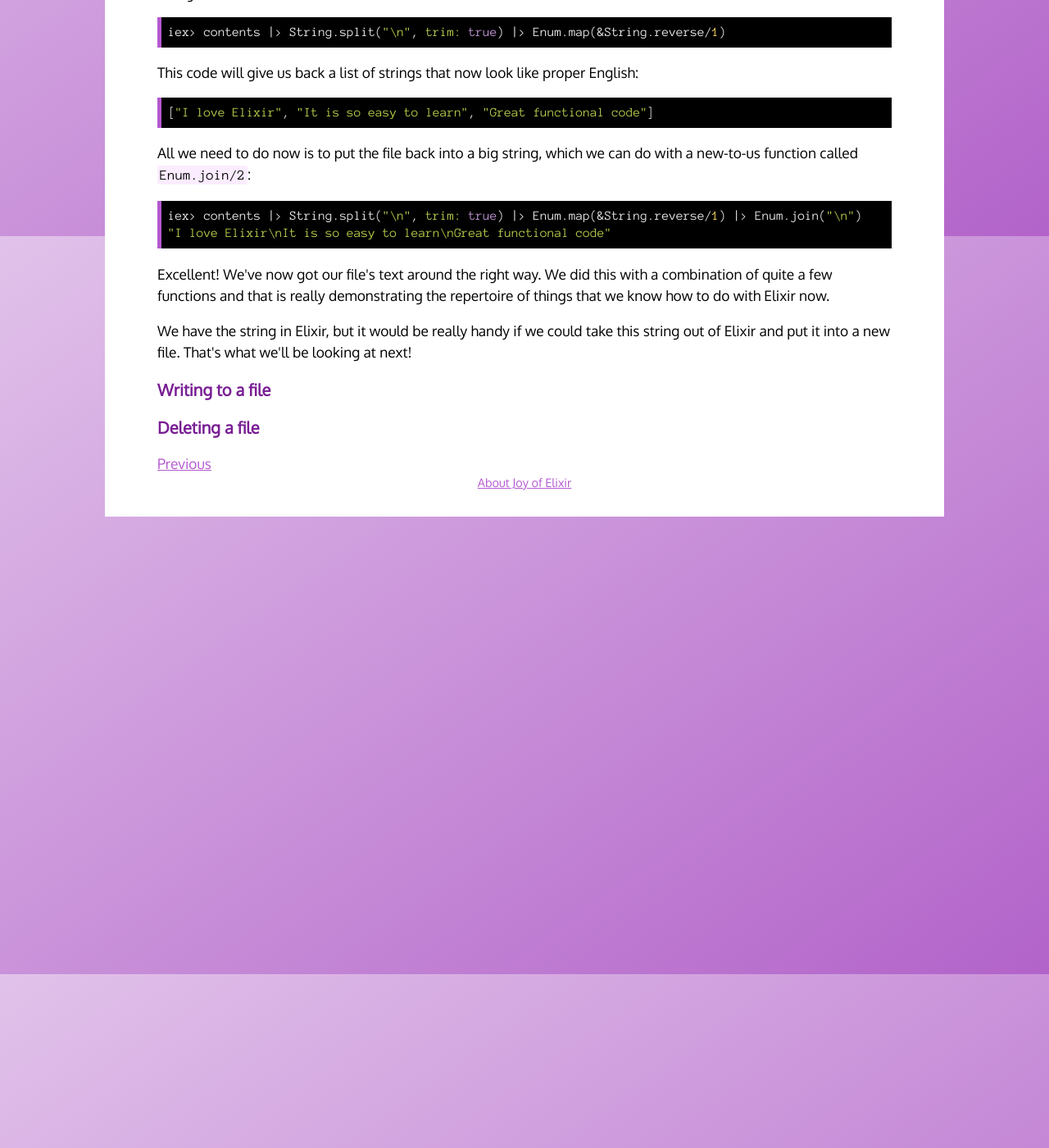
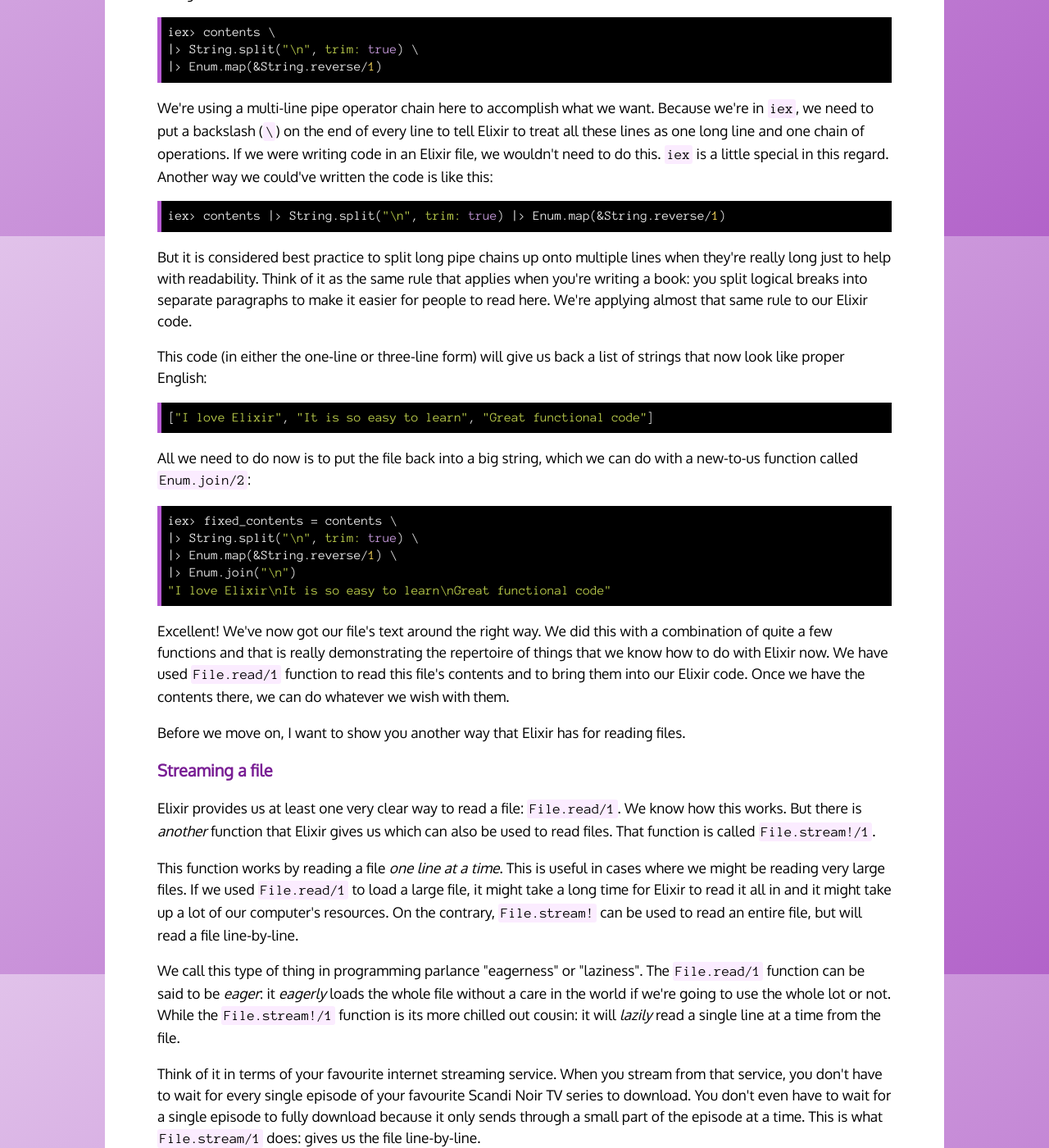
Before and after one commit to radar/joyofelixir, a Jekyll site: the page built from 11-files/index.html, in a window 1280 px wide and 1400 px high, scrolled down 3312 px. Shown: the whole window at 82% size. Built offline with Jekyll 4.4.1, drawn with Linux system fonts in a browser that asks for light colours; some of the changed text lies outside the part shown.

Commit message:
WIP: Chapter 11: file streaming + reading

```diff
--- a/_includes/ch/11.html
+++ b/_includes/ch/11.html
@@ -16,11 +16,11 @@
   </p>
 
   <p>
-    Certain files may contain data that we can use in our Elixir programs. Elixir can read any file you throw at it. In this chapter, just for simplicity, we're going to stick to two particular formats for files: text and comma separated.
+    Certain files may contain data that we can use in our Elixir programs. Elixir can read any file you throw at it. In this chapter, just for simplicity, we're going to stick to a single file format: text files.
   </p>
 
   <p>
-    A text file is just a file with a bunch of words in it. You probably have a file like that on your computer right now. You could open it in your text editor and read what was written in it. If for some weird reason you don't have one of these, you can take this content and put it in a new file called <code>haiku.txt</code>:
+    A text file is just a file with a bunch of words in it. You probably have a file like that on your computer right now. You could open one of these files in your text editor and read what was written in that file. If for some weird reason you don't have one of these, you can take this content and put it in a new file called <code>haiku.txt</code>:
   </p>
 
 <pre><code>rixilE evol I
@@ -144,10 +144,22 @@ We could go in to the file and correct this ourselves, but we're <em>programmers
     So let's take our list, adapt this code a little bit to use the pipe operator and <code>String.reverse/1</code> and reverse each string with this code:
   </p>
 
+  <pre><code>iex> contents \
+|> String.split("\n", trim: true) \
+|> Enum.map(&amp;String.reverse/1)</code></pre>
+
+  <p>
+    We're using a multi-line pipe operator chain here to accomplish what we want. Because we're in <code>iex</code>, we need to put a backslash (<code>\</code>) on the end of every line to tell Elixir to treat all these lines as one long line and one chain of operations. If we were writing code in an Elixir file, we wouldn't need to do this. <code>iex</code> is a little special in this regard. Another way we could've written the code is like this:
+  </p>
+
   <pre><code>iex> contents |> String.split("\n", trim: true) |> Enum.map(&amp;String.reverse/1)</code></pre>
 
   <p>
-    This code will give us back a list of strings that now look like proper English:
+    But it is considered best practice to split long pipe chains up onto multiple lines when they're really long just to help with readability. Think of it as the same rule that applies when you're writing a book: you split logical breaks into separate paragraphs to make it easier for people to read here. We're applying almost that same rule to our Elixir code.
+  </p>
+
+  <p>
+    This code (in either the one-line or three-line form) will give us back a list of strings that now look like proper English:
   </p>
 
   <pre><code>["I love Elixir", "It is so easy to learn", "Great functional code"]</code></pre>
@@ -156,28 +168,118 @@ We could go in to the file and correct this ourselves, but we're <em>programmers
     All we need to do now is to put the file back into a big string, which we can do with a new-to-us function called <code>Enum.join/2</code>:
   </p>
 
-  <pre><code>iex> contents |> String.split("\n", trim: true) |> Enum.map(&amp;String.reverse/1) |> Enum.join("\n")
+  <pre><code>iex> fixed_contents = contents \
+|> String.split("\n", trim: true) \
+|> Enum.map(&amp;String.reverse/1) \
+|> Enum.join("\n")
 "I love Elixir\nIt is so easy to learn\nGreat functional code"</code></pre>
 
   <p>
-    Excellent! We've now got our file's text around the right way. We did this with a combination of quite a few functions and that is really demonstrating the repertoire of things that we know how to do with Elixir now.
+    Excellent! We've now got our file's text around the right way. We did this with a combination of quite a few functions and that is really demonstrating the repertoire of things that we know how to do with Elixir now. We have used <code>File.read/1</code> function to read this file's contents and to bring them into our Elixir code. Once we have the contents there, we can do whatever we wish with them.
   </p>
+
+  <p>
+    Before we move on, I want to show you another way that Elixir has for reading files.
+  </p>
+</section>
+
+<section>
+  <h3>Streaming a file</h3>
+
+  <p>
+    Elixir provides us at least one very clear way to read a file: <code>File.read/1</code>. We know how this works. But there is <em>another</em> function that Elixir gives us which can also be used to read files. That function is called <code>File.stream!/1</code>.
+  </p>
+
+  <p>
+    This function works by reading a file <em>one line at a time</em>. This is useful in cases where we might be reading very large files. If we used <code>File.read/1</code> to load a large file, it might take a long time for Elixir to read it all in and it might take up a lot of our computer's resources. On the contrary, <code>File.stream!</code> can be used to read an entire file, but will read a file line-by-line.
+  </p>
+
+  <p>
+    We call this type of thing in programming parlance "eagerness" or "laziness". The <code>File.read/1</code> function can be said to be <em>eager</em>: it <em>eagerly</em> loads the whole file without a care in the world if we're going to use the whole lot or not. While the <code>File.stream!/1</code> function is its more chilled out cousin: it will <em>lazily</em> read a single line at a time from the file.
+  </p>
+
+  <p>
+    Think of it in terms of your favourite internet streaming service. When you stream from that service, you don't have to wait for every single episode of your favourite Scandi Noir TV series to download. You don't even have to wait for a single episode to fully download because it only sends through a small part of the episode at a time. This is what <code>File.stream/1</code> does: gives us the file line-by-line.
+  </p>
+
+  <p>
+    Ok, I think we've talked enough about what <code>File.stream/1</code> does! It's time to see this in action. Let's use this code to start reading our <code>haiku.txt</code> file again:
+  </p>
+
+  <pre><code>iex> File.stream!("haiku.txt")
+%File.Stream{
+  line_or_bytes: :line,
+  modes: [:raw, :read_ahead, :binary],
+  path: "haiku.txt",
+  raw: true
+}</code></pre>
+
+  <p>
+    This time, we're not given back the contents of the file. We're given back something we've never seen before: a <em>struct</em>.
+  </p>
+
+  <p>
+    We can think of structs as maps that follow a particular set of rules. Just like maps, structs have key-value pairs, as we can see from the output here. If we removed the <code>File.Stream</code> part of this output, the syntax would be a map:
+  </p>
+
+  <pre><code>iex> %{
+  line_or_bytes: :line,
+  modes: [:raw, :read_ahead, :binary],
+  path: "haiku.txt",
+  raw: true
+}</code></pre>
+
+
+</section>
 
   <p>
     We have the string in Elixir, but it would be really handy if we could take this string out of Elixir and put it into a new file. That's what we'll be looking at next!
   </p>
-
-
-
-
-
-
 </section>
 
 <section>
-  <h3>Writing to a file</h3>
+  <h3>Creating and writing to a new file</h3>
+
+  <p>
+    We now have the re-arranged contents of our haiku stored within a variable called <code>fixed_contents</code>. If you've lost this since the last section, you can use this code to get it back:
+  </p>
+
+  <pre><code>iex> {:ok, contents} = File.read("haiku.txt")
+{:ok, "rixilE evol I\nnrael ot ysae os si tI\nedoc lanoitcnuf taerG\n"}
+iex> fixed_contents = contents \
+|> String.split("\n", trim: true) \
+|> Enum.map(&amp;String.reverse/1) \
+|> Enum.join("\n")
+</code></pre>
+
+  <p>
+    Now we want to write these contents to a new file. We saw that we could read a file with <code>File.read/1</code>, so it would make sense for there to be a <code>File.write</code> function too. It definitely does exist, and it's called <code>File.write/2</code>. It takes two arguments: 1) the path we want to write to 2) the contents that we want to put in the file. It works like this:
+  </p>
+
+  <pre><code>iex> File.write("fixed-haiku.txt", fixed_contents)
+:ok</code></pre>
+
+  <p>
+    Elixir dutifully takes the file path and the fixed contents and puts them into a file called <code>fixed-haiku.txt</code>. Well, we assume so. All that we know about this operation is that Elixir thought it went OK, as indicated by the atom that it returned: <code>:ok</code>.
+  </p>
+
+  <p>
+    If we want to make sure that the <code>fixed-haiku.txt</code> file is definitely there and contains what we expect it to contain, we could simply find that file in the file browser on our computers and double click on it. That would be the easiest way. But, because we're programmers and we've got powerful new skills up our sleeves, we can use what we know to check this. Let's use <code>File.read/1</code> to see if that file is there:
+  </p>
+
+  <pre><code>iex> File.read("fixed-haiku.txt")
+{:ok, "I love Elixir\nIt is so easy to learn\nGreat functional code"}</code></pre>
+
+  <p>
+    Great! Our file has definitely been written with the right content. Our haiku is in the right order.
+  </p>
 </section>
+
 
 <section>
   <h3>Deleting a file</h3>
 </section>
+
+<section>
+  <h3>case and with statements</h3>
+</section>
```
Also changed, not shown: other parts of _includes/ch/11.html (+1 -1 lines).
